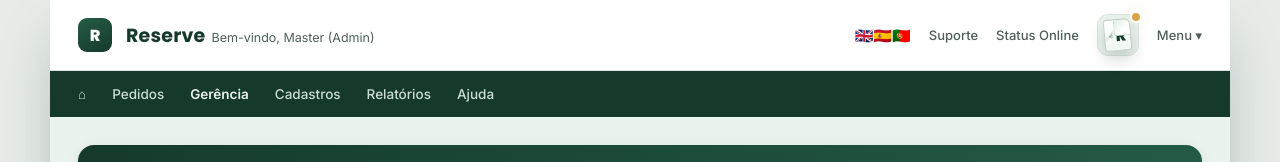
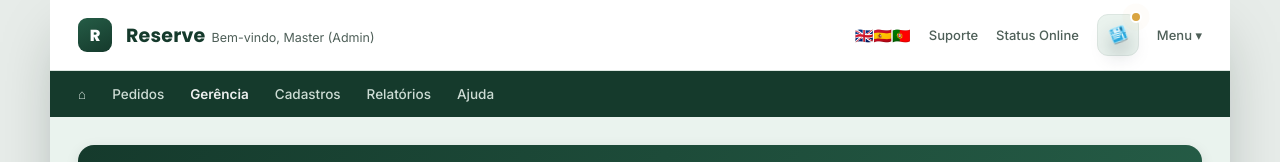
Before and after one commit to LucasQA-001/newlatter, a React (Vite) app: page / in a window 1280 px wide. Shown: the top 162 px of the page. Built offline with nearby package versions, Linux system fonts and the light colour scheme.

Commit message:
Restyle mural newspaper icon

```diff
--- a/src/App.css
+++ b/src/App.css
@@ -755,6 +755,144 @@ button {
     linear-gradient(135deg, var(--rsv-forest), var(--rsv-pine));
 }
 
+.newspaper-icon {
+  width: 100%;
+  height: 100%;
+  overflow: visible;
+  filter: drop-shadow(0 10px 10px rgba(4, 20, 30, 0.32));
+}
+
+.news-trigger .newspaper-icon,
+.thumb .newspaper-icon {
+  stroke: none;
+}
+
+.newspaper-shadow {
+  fill: #112738;
+  opacity: 0.35;
+}
+
+.newspaper-page {
+  fill: #2aa8dd;
+  stroke: #b9f1ff;
+  stroke-width: 4;
+}
+
+.newspaper-edge {
+  fill: #0f6da4;
+  opacity: 0.95;
+}
+
+.newspaper-icon .newspaper-fold {
+  fill: #78d8ff;
+  stroke: #d9fbff;
+  stroke-width: 2;
+}
+
+.newspaper-main-block {
+  fill: #f0fbff;
+  opacity: 0.95;
+}
+
+.newspaper-ribbon {
+  fill: #2aa8dd;
+}
+
+.newspaper-line {
+  stroke: #e5fbff;
+  stroke-width: 5;
+  stroke-linecap: round;
+}
+
+.newspaper-line.thick {
+  stroke-width: 6;
+}
+
+.newspaper-alert {
+  stroke: #e5fbff;
+  stroke-width: 7;
+  stroke-linecap: round;
+}
+
+.newspaper-alert-dot {
+  stroke: #e5fbff;
+  stroke-width: 8;
+  stroke-linecap: round;
+}
+
+.newspaper-neural {
+  stroke: #e5fbff;
+  stroke-width: 2.4;
+  stroke-linecap: round;
+  stroke-linejoin: round;
+  opacity: 0.95;
+}
+
+.newspaper-neural circle {
+  fill: #145b83;
+  stroke: #e5fbff;
+}
+
+.newspaper-r-mark {
+  fill: #145b83;
+  font-family: "Poppins", sans-serif;
+  font-size: 18px;
+  font-weight: 800;
+}
+
+.mural-newspaper-trigger {
+  width: 28px;
+  height: 28px;
+  transform: rotate(-7deg);
+}
+
+.mural-newspaper-panel {
+  width: 34px;
+  height: 34px;
+  transform: rotate(-7deg);
+}
+
+.mural-newspaper-card {
+  width: 46px;
+  height: 46px;
+  transform: rotate(-7deg);
+}
+
+.mural-newspaper-hero {
+  width: min(230px, 70vw);
+  height: min(230px, 70vw);
+  transform: rotate(-7deg);
+}
+
+.mural-newspaper-hero .newspaper-page {
+  stroke-width: 3.2;
+}
+
+.mural-newspaper-hero .newspaper-line {
+  stroke-width: 4.5;
+}
+
+.mural-newspaper-hero .newspaper-line.thick {
+  stroke-width: 5.6;
+}
+
+.mural-newspaper-hero .newspaper-alert {
+  stroke-width: 6.4;
+}
+
+.thumb.newspaper-thumb {
+  background:
+    radial-gradient(circle at 28% 20%, rgba(185, 241, 255, 0.28), transparent 32%),
+    linear-gradient(150deg, #1f5874, #102f42);
+  border: 1px solid rgba(185, 241, 255, 0.45);
+}
+
+.detail-newspaper-hero {
+  background:
+    radial-gradient(circle at 24% 22%, rgba(42, 168, 221, 0.32), transparent 26%),
+    linear-gradient(135deg, #102f42, #153a2c);
+}
+
 .detail-pad {
   padding: 18px 18px 26px;
 }
--- a/src/App.jsx
+++ b/src/App.jsx
@@ -268,36 +268,29 @@ function ArticleDetail({ article }) {
 function MuralNewspaper({ variant = "default" }) {
   return (
     <span className={`mural-newspaper mural-newspaper-${variant}`} aria-hidden="true">
-      <span className="newspaper-sheet">
-        <span className="newspaper-fold" />
-        <span className="newspaper-brand">
-          <NeuralMapIcon />
-          <span className="newspaper-r">R</span>
-        </span>
-        <span className="newspaper-title">Reserve News</span>
-        <span className="newspaper-rule" />
-        <span className="newspaper-lines">
-          <span />
-          <span />
-          <span />
-        </span>
-      </span>
+      <svg className="newspaper-icon" viewBox="0 0 96 96" fill="none">
+        <path className="newspaper-shadow" d="M18 25 69 12c5-1 10 2 11 7l12 48c1 5-2 10-7 11L34 91c-5 1-10-2-11-7L11 36c-1-5 2-10 7-11Z" />
+        <path className="newspaper-page" d="M16 18 67 5c5-1 10 2 11 7l12 48c1 5-2 10-7 11L32 84c-5 1-10-2-11-7L9 29c-1-5 2-10 7-11Z" />
+        <path className="newspaper-edge" d="m74 18 6 25 5-1-6-25c-1-5-5-8-10-7l-4 1c4 0 8 3 9 7Z" />
+        <path className="newspaper-fold" d="m70 6 8 32 8-2-6-24c-1-5-5-8-10-6Z" />
+        <rect className="newspaper-main-block" x="26" y="19" width="34" height="20" rx="2" transform="rotate(-14 26 19)" />
+        <path className="newspaper-ribbon" d="m38 19 12-3 3 11-5-2-4 4-3-11Z" />
+        <path className="newspaper-line thick" d="m23 47 44-11" />
+        <path className="newspaper-line" d="m25 56 36-9" />
+        <path className="newspaper-line" d="m27 65 29-7" />
+        <path className="newspaper-alert" d="m68 45 5 19" />
+        <path className="newspaper-alert-dot" d="m75 70 .01 0" />
+        <g className="newspaper-neural">
+          <path d="M24 28 18 33l3 7 8 1 6-5-3-7-8-1Z" />
+          <path d="m18 33-6-4M21 40l-4 6M35 36l6 3M32 29l4-5" />
+          <circle cx="12" cy="29" r="2" />
+          <circle cx="17" cy="46" r="2" />
+          <circle cx="41" cy="39" r="2" />
+          <circle cx="36" cy="24" r="2" />
+        </g>
+        <text className="newspaper-r-mark" x="61" y="29" transform="rotate(-14 61 29)">R</text>
+      </svg>
     </span>
-  );
-}
-
-function NeuralMapIcon() {
-  return (
-    <svg viewBox="0 0 48 48" fill="none" aria-hidden="true">
-      <path d="M18 8 9 14v11l9 6 10-6V14L18 8Z" />
-      <path d="M31 5 25 9M36 16l-8-2M34 31l-6-6M23 38l-5-7M10 31l8-11M6 21l12 10" />
-      <circle cx="31" cy="5" r="3" />
-      <circle cx="39" cy="17" r="3" />
-      <circle cx="37" cy="33" r="3" />
-      <circle cx="23" cy="41" r="3" />
-      <circle cx="8" cy="32" r="3" />
-      <circle cx="5" cy="20" r="3" />
-    </svg>
   );
 }
 
```
